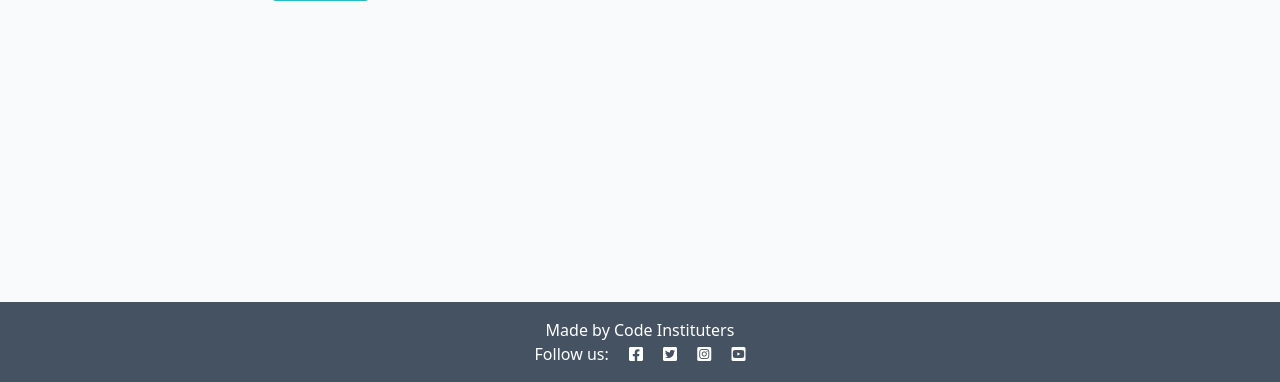
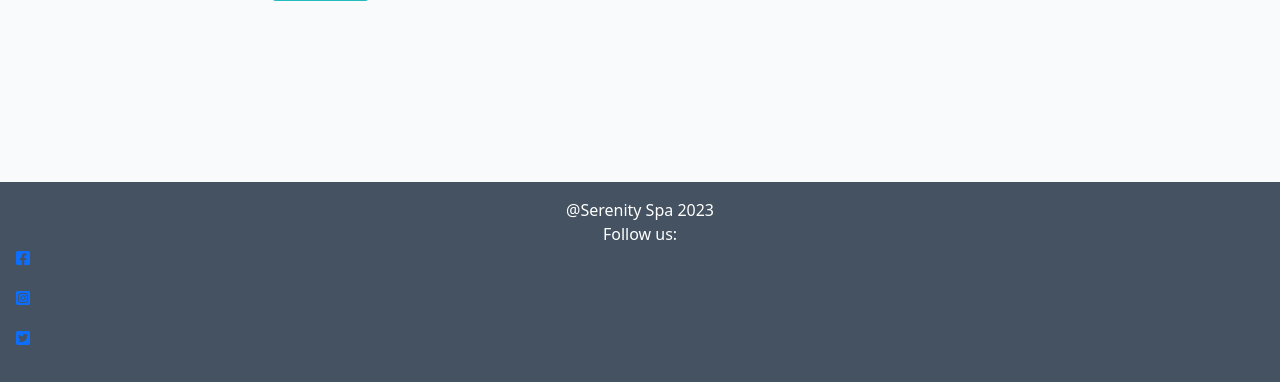
Before and after one commit to Chapter256/serenity, a Django app: page /accounts/signup/ in a window 1280 px wide. Shown: the part 418-800 px from the top of the page. Run offline with Django 3.2, Linux system fonts and the light colour scheme.

Commit message:
updated footer information

```diff
--- a/templates/base.html
+++ b/templates/base.html
@@ -78,11 +78,11 @@
 
     <!-- Footer -->
     <footer class="footer mt-auto py-3 dark-bg">
-        <p class="m-0 text-center text-white">Made by Code Instituters</p>
-        <p class="m-0 text-center text-white">Follow us: <i class="fab fa-facebook-square ms-3"></i>
-            <i class="fab fa-twitter-square ms-3"></i>
-            <i class="fab fa-instagram-square ms-3"></i>
-            <i class="fab fa-youtube-square ms-3"></i></p>
+        <p class="m-0 text-center text-white">@Serenity Spa 2023</p>
+        <p class="m-0 text-center text-white">Follow us:
+            <p><a href="https://facebook.com/" target="_blank" rel="noopener" aria-label="Go to our Facebook page"><i class="fab fa-facebook-square ms-3"></i></a></p>
+            <p><a href="https://instagram.com/" target="_blank" rel="noopener" aria-label="Go to our Facebook page"><i class="fab fa-instagram-square ms-3"></i></a></p>
+            <p><a href="https://twitter.com/" target="_blank" rel="noopener" aria-label="Go to our Facebook page"><i class="fab fa-twitter-square ms-3"></i></a></p>
     </footer>
     <script>
         setTimeout(function () {
```
